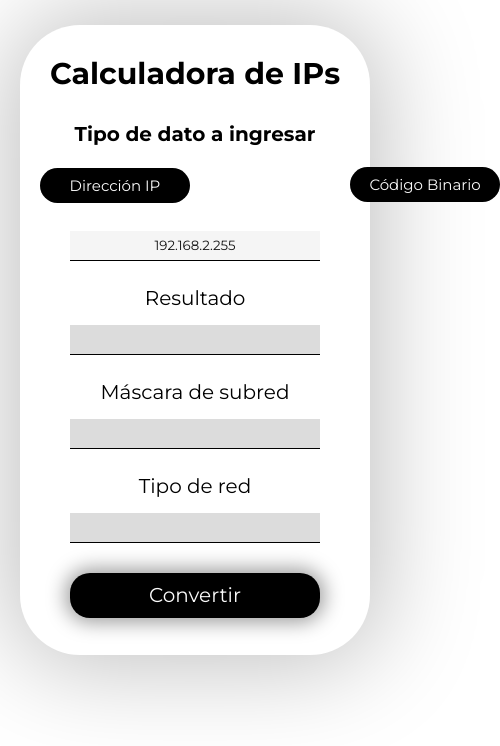
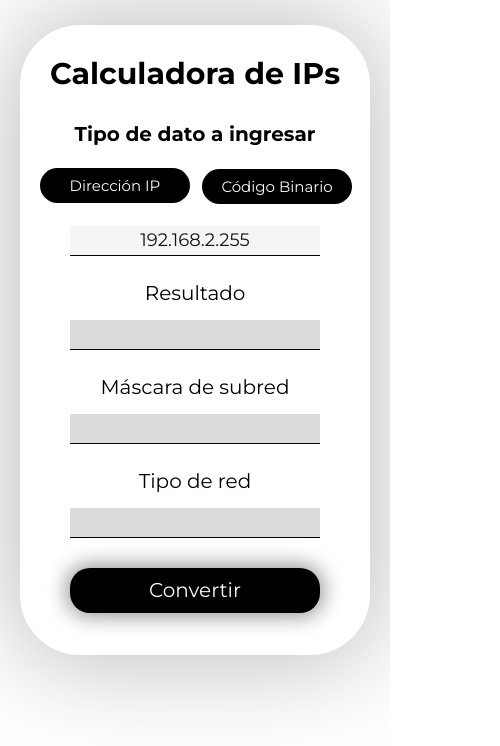
Before and after one commit to AndresPort/IP_Calculator, a React (Vite) app: page / in a window 390 px wide. Shown: the top 746 px of the page, 500 px wide, since content can reach past the window. Built offline with nearby package versions, Linux system fonts and the light colour scheme.

Commit message:
Ajuste en el botón de  codigo binario para que sea responsive

```diff
--- a/src/Styles/TarjetaPrincipal.css
+++ b/src/Styles/TarjetaPrincipal.css
@@ -47,13 +47,12 @@ body{
     background-color:rgb(0, 0,0) ;
     color: rgb(250,250,250);
     font-size: 15px;
-    margin-bottom: 50px;
 }
 
 .btnBinaryCodeOption{
-    position: absolute;
-    top: 167px;
-    left: 350px;
+    position: relative;
+    left: 52%;
+    bottom: 2%;
     width: 150px;
     height: 35px;
     border-radius: 20px;
@@ -65,11 +64,13 @@ body{
 
 .dataInput{
     align-self: center;
+    margin-top: 10px;
     border: none;
     border-bottom: 1px solid rgb(0, 0, 0);
     background-color: rgb(245,245,245);
     width: 250px;
     height: 30px;
+    font-size: 18px;
     text-align: center;
 }
 
```
